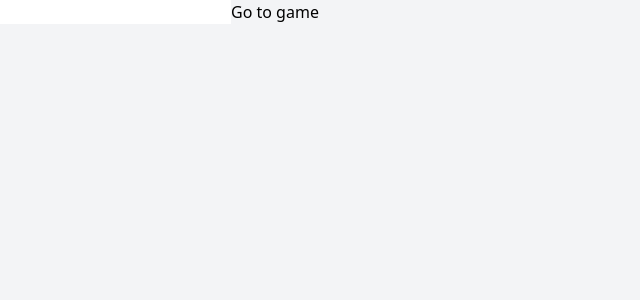
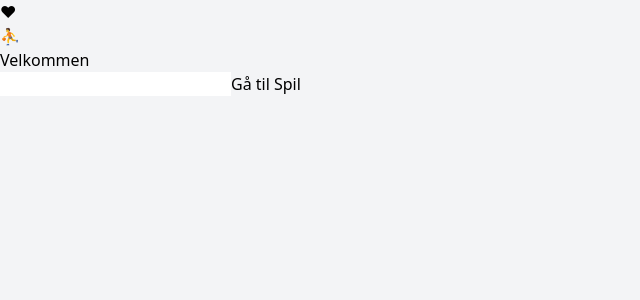
Before and after one commit to Danielh21/DinoFlip, a React (Create React App) app: page / in a window 1280 px wide. Shown: the top 300 px of the page, without its empty margins (0-640 px from the left). Built offline with nearby package versions, Linux system fonts and the light colour scheme.

Commit message:
Added translations

```diff
--- a/src/App.tsx
+++ b/src/App.tsx
@@ -1,6 +1,8 @@
 import React from 'react';
-import { Flipper } from './Pages/Flipper/Flipper'
+import { Flipper } from './Pages/Flipper'
 import { Welcome } from './Pages/Welcome'
+import { SetLang } from './Services/Translations'
+import { useAppSelector } from './Hooks/Hooks'
 import {
   BrowserRouter as Router,
   Switch,
@@ -9,6 +11,8 @@ import {
 
 
 function App() {
+  let lang = useAppSelector( state => state.userSlice.language);
+  SetLang(lang);
   return (
     <div className="w-full h-full">
       <div className="App h-full bg-gray-100">
--- a/src/Pages/Flipper/Flipper.tsx
+++ b/src/Pages/Flipper.tsx
@@ -1,5 +1,5 @@
 import React from 'react'
-import { useAppSelector } from '../../Hooks/Hooks'
+import { useAppSelector } from '../Hooks/Hooks'
 
 export function Flipper() {
 
--- a/src/Pages/Welcome.tsx
+++ b/src/Pages/Welcome.tsx
@@ -1,5 +1,6 @@
 import React, { useEffect, useState } from 'react'
-import { setName } from './../Slice/UserSlice'
+import { translate as t } from '../Services/Translations'
+import { setName, switchLang } from '../Slice/UserSlice'
 import { useAppSelector, useAppDispatch } from '../Hooks/Hooks'
 import { useHistory } from "react-router-dom";
 
@@ -20,8 +21,11 @@ export function Welcome() {
 
   return (
       <div>
+          <p onClick={() => dispatch(switchLang('dk'))}>&#9829;</p>
+          <p onClick={() => dispatch(switchLang('en'))}>&#9977;</p>
+          <h1>{t("Welcome")}</h1>
           <input onChange={(w) => settempName(w.target.value)}/>
-          <button onClick={() => dispatch(setName(tempName))}>Go to game</button>
+          <button onClick={() => dispatch(setName(tempName))}>{t("GoToGame")}</button>
       </div>
   )
 }
--- /dev/null
+++ b/src/Services/Translations.ts
@@ -0,0 +1,26 @@
+var dk = require('./da.json')
+var en = require('./en.json')
+
+
+let currentLang : string = "dk"
+
+
+function translate(key : string) : any {
+    let word : any = "";
+    if(currentLang === "dk") {
+        word = dk[key];
+    }
+    else if (currentLang === "en") {
+        word = en[key];
+    }
+    if(word == null || word.length === 0 ) {
+        word = `MISSING[${key}]`;
+    }
+    return word;
+}
+
+function SetLang(lang : string) {
+    currentLang  = lang;
+}
+
+export { translate, SetLang  }
--- /dev/null
+++ b/src/Services/da.json
@@ -0,0 +1,4 @@
+{
+    "Welcome": "Velkommen",
+    "GoToGame" : "Gå til Spil"
+}
--- /dev/null
+++ b/src/Services/en.json
@@ -0,0 +1,4 @@
+{
+    "Welcome": "Welcome",
+    "GoToGame" : "Go to game"
+}
--- a/src/Slice/UserSlice.tsx
+++ b/src/Slice/UserSlice.tsx
@@ -4,13 +4,17 @@ import { createSlice, PayloadAction } from '@reduxjs/toolkit'
 // Define a type for the slice state
 interface UserSlide {
   Name: string,
-  isSet: boolean
+  isSet: boolean,
+  points: number,
+  language : string
 }
 
 // Define the initial state using that type
 const initialState: UserSlide = {
   Name: "null",
-  isSet : false
+  isSet : false,
+  points : 0,
+  language: 'dk'
 }
 
 export const UserSlice = createSlice({
@@ -20,11 +24,17 @@ export const UserSlice = createSlice({
     setName: (state, action : PayloadAction<string>) => {
       state.Name = action.payload;
       state.isSet = true;
+    },
+    addToPoints : (state, action : PayloadAction<number>) => {
+      state.points += action.payload;
+    },
+    switchLang : (state, action : PayloadAction<string>) => {
+      state.language = action.payload;
     }
   }
 })
 
 // Action creators are generated for each case reducer function
-export const { setName } = UserSlice.actions
+export const { setName, addToPoints, switchLang } = UserSlice.actions
 
 export default UserSlice.reducer
```
